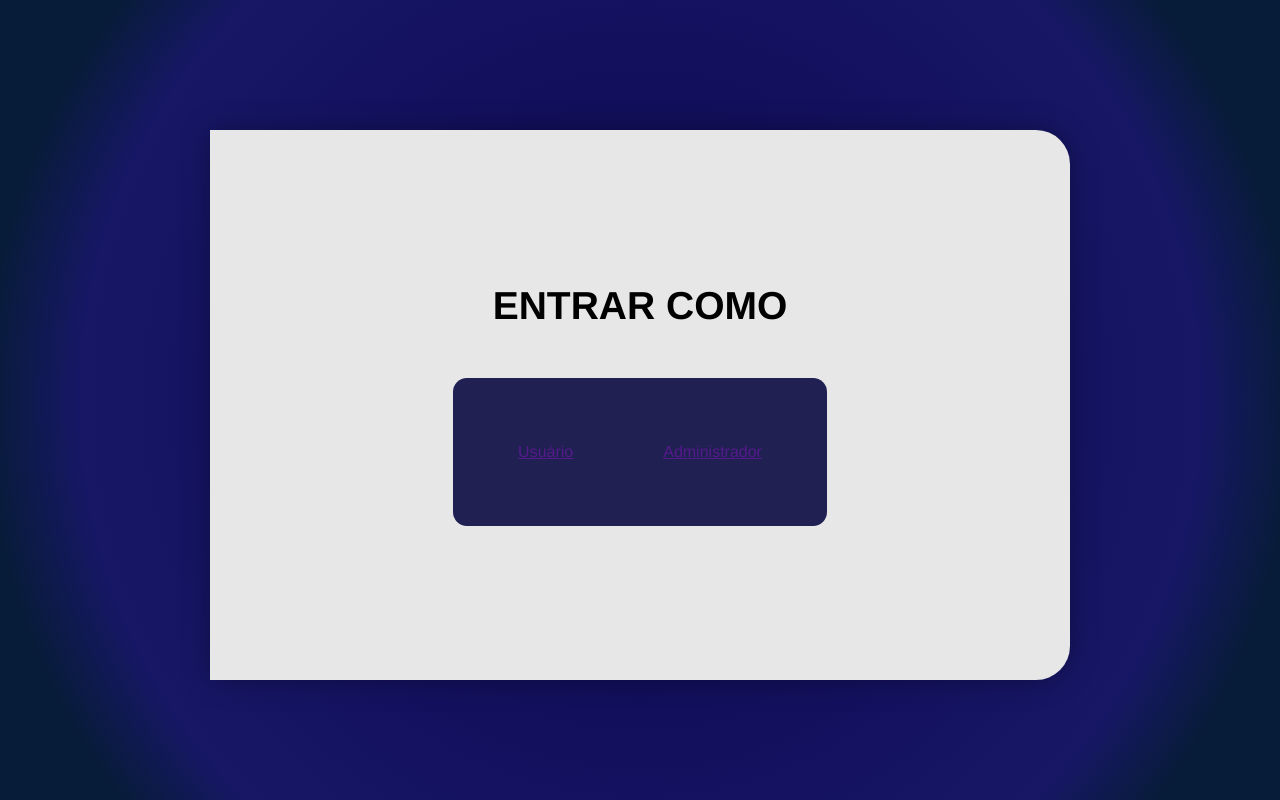
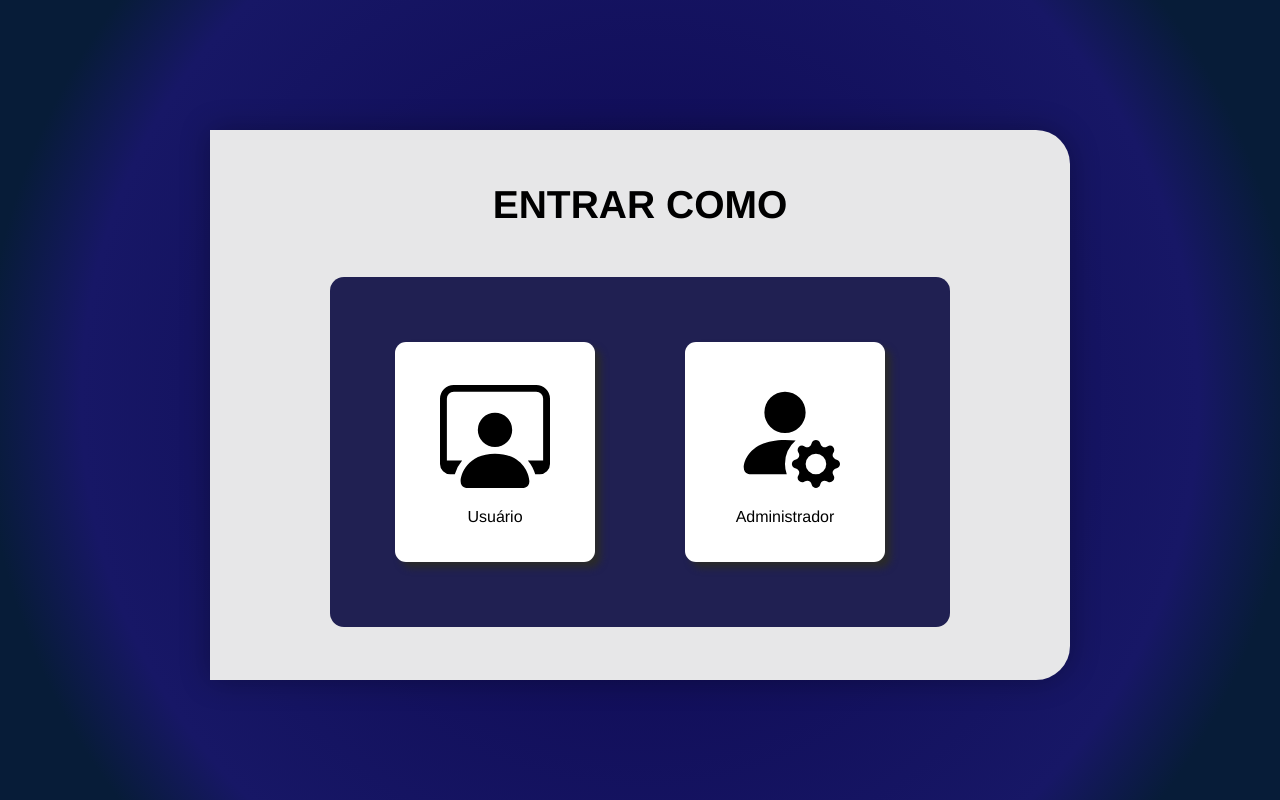
Before and after one commit to IsaacRRS/Skill-Issue, a PHP site: page /escolhaLogin/index.html in a window 1280 px wide. Run offline with PHP 8.4, Linux system fonts and the light colour scheme.

Commit message:
💄 - add escolha user&admin

```diff
--- a/telaLogin/escolhaLogin/index.html
+++ b/telaLogin/escolhaLogin/index.html
@@ -13,10 +13,12 @@
         <div class="cards">
 
                 <div class="card">
+                    <img class="user" src="user.svg" alt="">
                     <a href="">Usuário</a>
                 </div>
 
                 <div class="card">
+                    <img class="admin" src="admin.svg" alt="">
                     <a href="">Administrador</a>
                 </div>
 
--- a/telaLogin/escolhaLogin/styles.css
+++ b/telaLogin/escolhaLogin/styles.css
@@ -42,3 +42,34 @@ h2 {
     padding: 65px;
     border-radius: 14px;
 }
+
+.card{
+    display: flex;
+    flex-direction: column;
+    justify-content: center;
+    align-items: center;
+    gap: 20px;
+    height: 220px;
+    width: 200px;
+    background-color: #fff;
+    border-radius: 8px;
+    box-shadow: 6px 6px 7px  rgb(42, 42, 43);
+    transition: transform 0.3s ease;
+    cursor: pointer;
+    border-radius: 11px;
+}
+
+a {
+    text-decoration: none;
+    color: black;
+}
+
+.card:hover{
+    transform: scale(1.09);
+    box-shadow: 6px 6px 6px rgba(24, 74, 125, 0.5), 6px 6px 6px  rgba(24, 74, 125, 0.5);
+}
+
+.card img{
+    width: 110px;
+    height: 110px;
+}
```
Also changed, not shown: telaLogin/escolhaLogin/admin.svg (added), telaLogin/escolhaLogin/user.svg (added).
